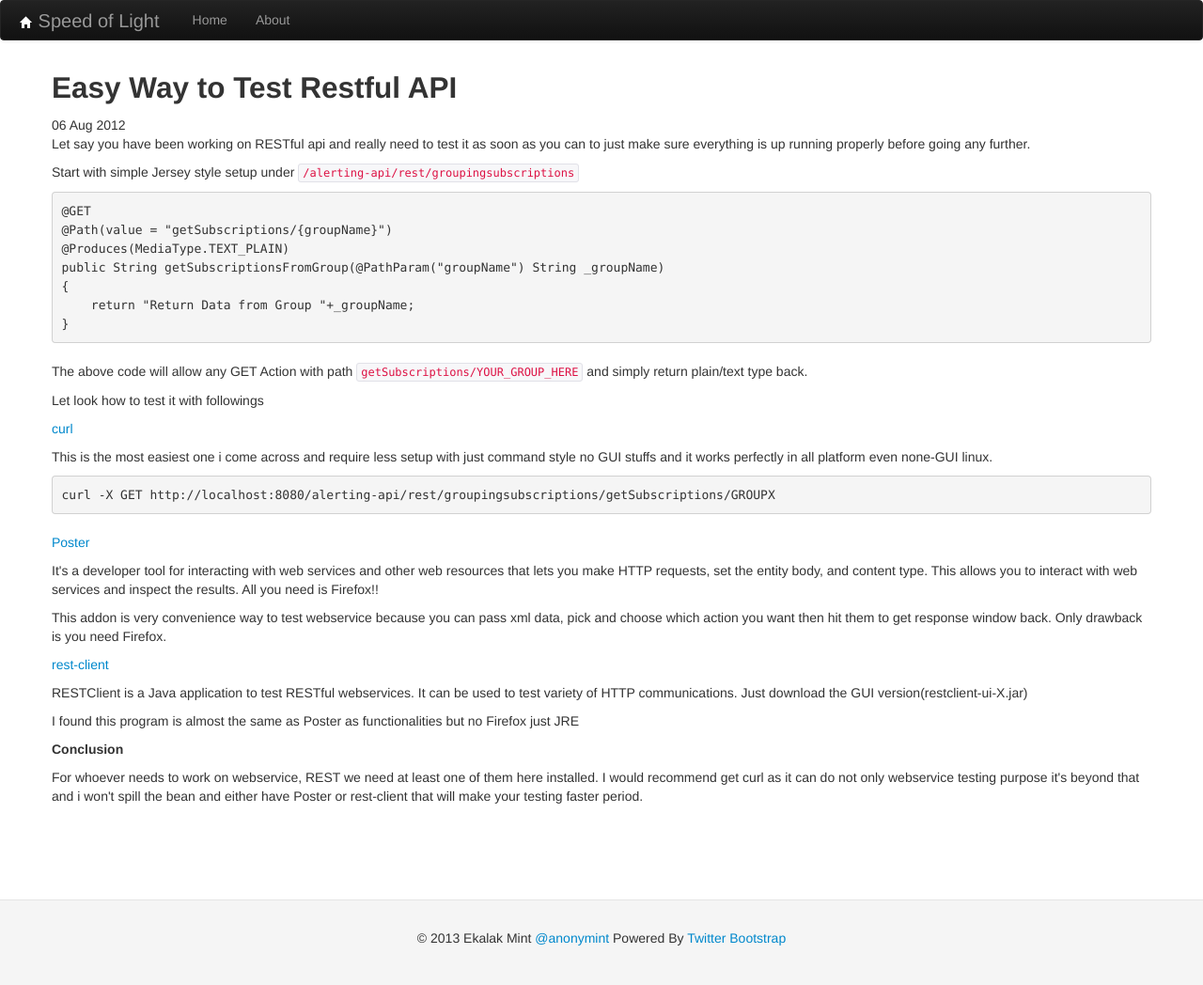
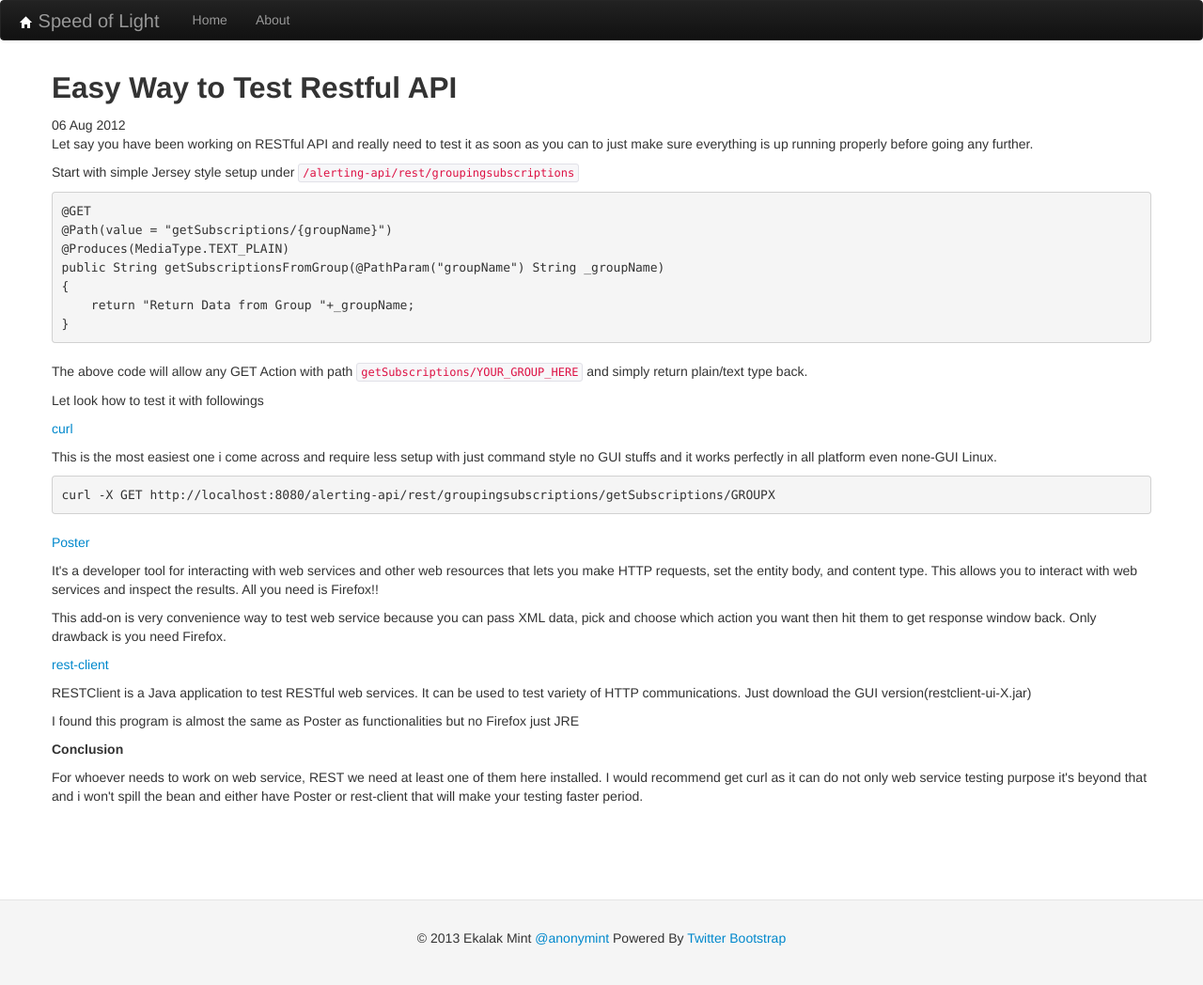
Before and after one commit to anonymint/anonymint.github.com, a Jekyll site: the page built from _posts/technical/2012-08-06-easy-way-to-test-restful-api.md, in a window 1280 px wide. Shown: the whole page at 94% size. Built offline with Jekyll 4.4.1, drawn with Linux system fonts in a browser that asks for light colours; a style sheet for code colours, icons or effects is not loaded.

Commit message:
fix typo error

```diff
--- a/_posts/technical/2012-08-06-easy-way-to-test-restful-api.md
+++ b/_posts/technical/2012-08-06-easy-way-to-test-restful-api.md
@@ -5,7 +5,7 @@ tags: [technology radar, 2013]
 title: Easy Way to Test Restful API
 ---
 
-<p>Let say you have been working on RESTful api and really need to test it as soon as you can to just make sure everything is up running properly before going any further.</p>
+<p>Let say you have been working on RESTful API and really need to test it as soon as you can to just make sure everything is up running properly before going any further.</p>
 
 <p>Start with simple Jersey style setup under <code>/alerting-api/rest/groupingsubscriptions</code></p>
 
@@ -26,7 +26,7 @@ public String getSubscriptionsFromGroup(@PathParam("groupName") String _groupNam
 <p>Let look how to test it with followings</p>
 
 <a href="http://curl.haxx.se/">curl</a>
-<p>This is the most easiest one i come across and require less setup with just command style no GUI stuffs and it works perfectly in all platform even none-GUI linux.</p>
+<p>This is the most easiest one i come across and require less setup with just command style no GUI stuffs and it works perfectly in all platform even none-GUI Linux.</p>
 
 <pre class="prettyprint">curl -X GET http://localhost:8080/alerting-api/rest/groupingsubscriptions/getSubscriptions/GROUPX</pre>
 
@@ -34,14 +34,14 @@ public String getSubscriptionsFromGroup(@PathParam("groupName") String _groupNam
 
 <p>It's a developer tool for interacting with web services and other web resources that lets you make HTTP requests, set the entity body, and content type. This allows you to interact with web services and inspect the results. All you need is Firefox!!</p>
 
-<p>This addon is very convenience way to test webservice because you can pass xml data, pick and choose which action you want then hit them to get response window back. Only drawback is you need Firefox.</p>
+<p>This add-on is very convenience way to test web service because you can pass XML data, pick and choose which action you want then hit them to get response window back. Only drawback is you need Firefox.</p>
 
 <a href="https://code.google.com/p/rest-client/">rest-client</a>
 
-<p>RESTClient is a Java application to test RESTful webservices. It can be used to test variety of HTTP communications. Just download the GUI version(restclient-ui-X.jar)</p>
+<p>RESTClient is a Java application to test RESTful web services. It can be used to test variety of HTTP communications. Just download the GUI version(restclient-ui-X.jar)</p>
 
 <p>I found this program is almost the same as Poster as functionalities but no Firefox just JRE</p>
 
 <strong>Conclusion</strong>
 
-<p>For whoever needs to work on webservice, REST we need at least one of them here installed. I would recommend get curl as it can do not only webservice testing purpose it's beyond that and i won't spill the bean  and either have Poster or rest-client that will make your testing faster period.</p>
+<p>For whoever needs to work on web service, REST we need at least one of them here installed. I would recommend get curl as it can do not only web service testing purpose it's beyond that and i won't spill the bean  and either have Poster or rest-client that will make your testing faster period.</p>
```
Also changed, not shown: _posts/technical/2013-01-22-Technology-Radar-2013.md (+1 -1 lines), about.md (+4 -4 lines).
